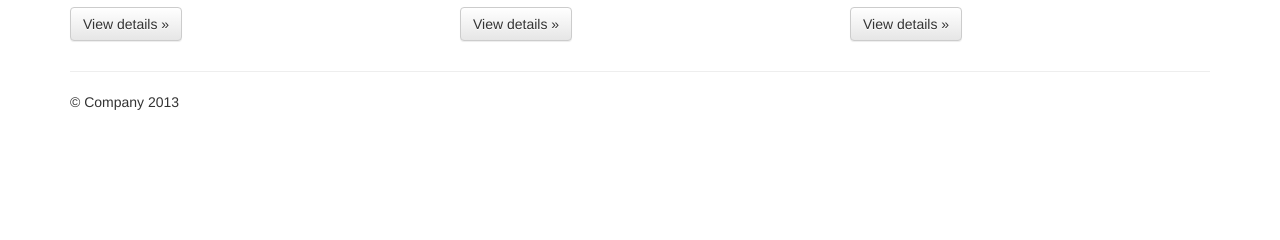
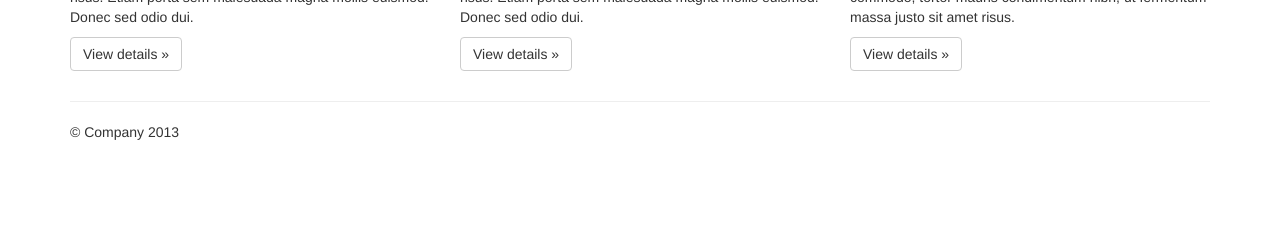
Before and after one commit to dghijben/dghijben.github.io, a plain HTML site: page index.html in a window 1280 px wide. Shown: the part 560-800 px from the top of the page. Drawn offline with nearby package versions, Linux system fonts and the light colour scheme.

Commit message:
clean up bootstrap

```diff
--- a/css/main.css
+++ b/css/main.css
@@ -1,5 +1,3 @@
-
-
 /* ==========================================================================
    Author's custom styles
    ========================================================================== */
--- a/index.html
+++ b/index.html
@@ -8,16 +8,15 @@
         <meta http-equiv="X-UA-Compatible" content="IE=edge,chrome=1">
         <title></title>
         <meta name="description" content="">
-        <meta name="viewport" content="width=device-width">
+        <meta name="viewport" content="width=device-width, initial-scale=1.0">
 
         <link rel="stylesheet" href="css/bootstrap.min.css">
         <style>
             body {
-                padding-top: 50px;
+                padding-top: 80px;
                 padding-bottom: 20px;
             }
         </style>
-        <link rel="stylesheet" href="css/bootstrap-theme.min.css">
         <link rel="stylesheet" href="css/main.css">
 
         <script src="js/vendor/modernizr-2.6.2-respond-1.1.0.min.js"></script>
```
Also changed, not shown: 2 other files.
